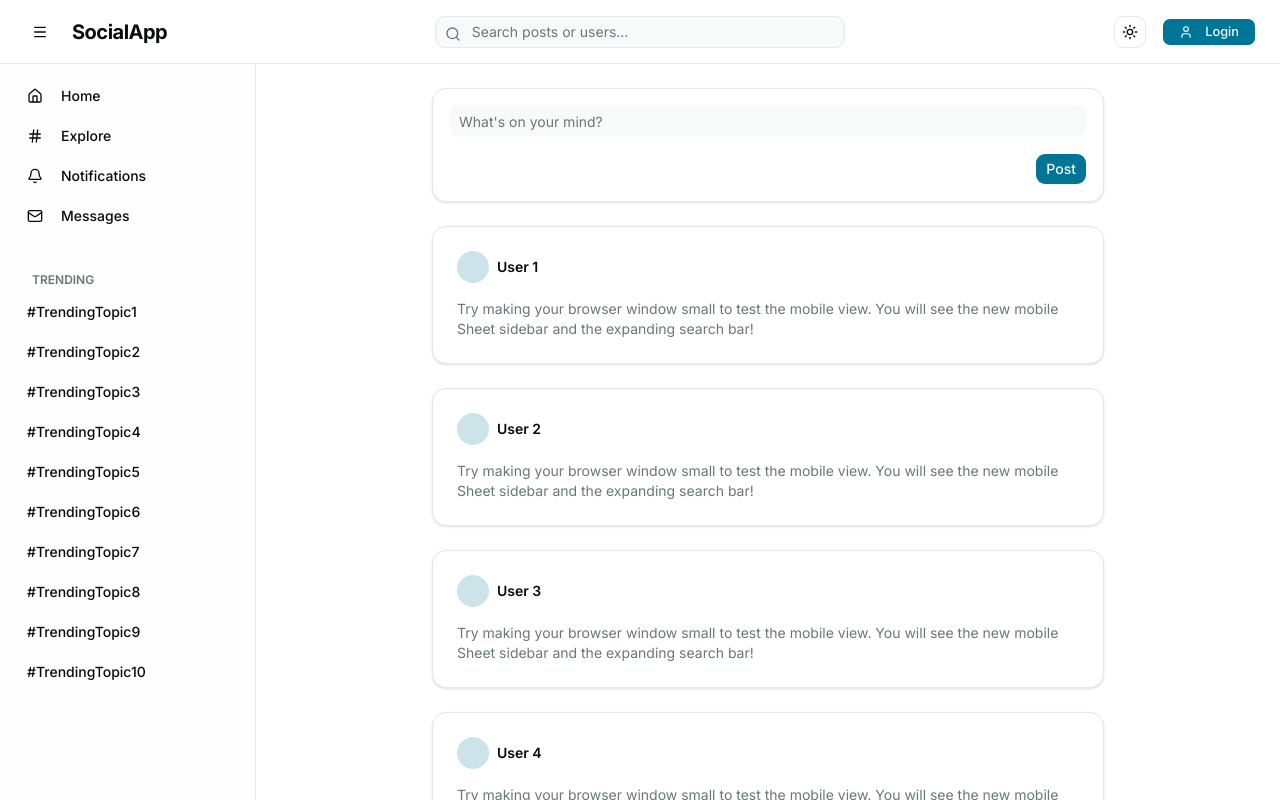
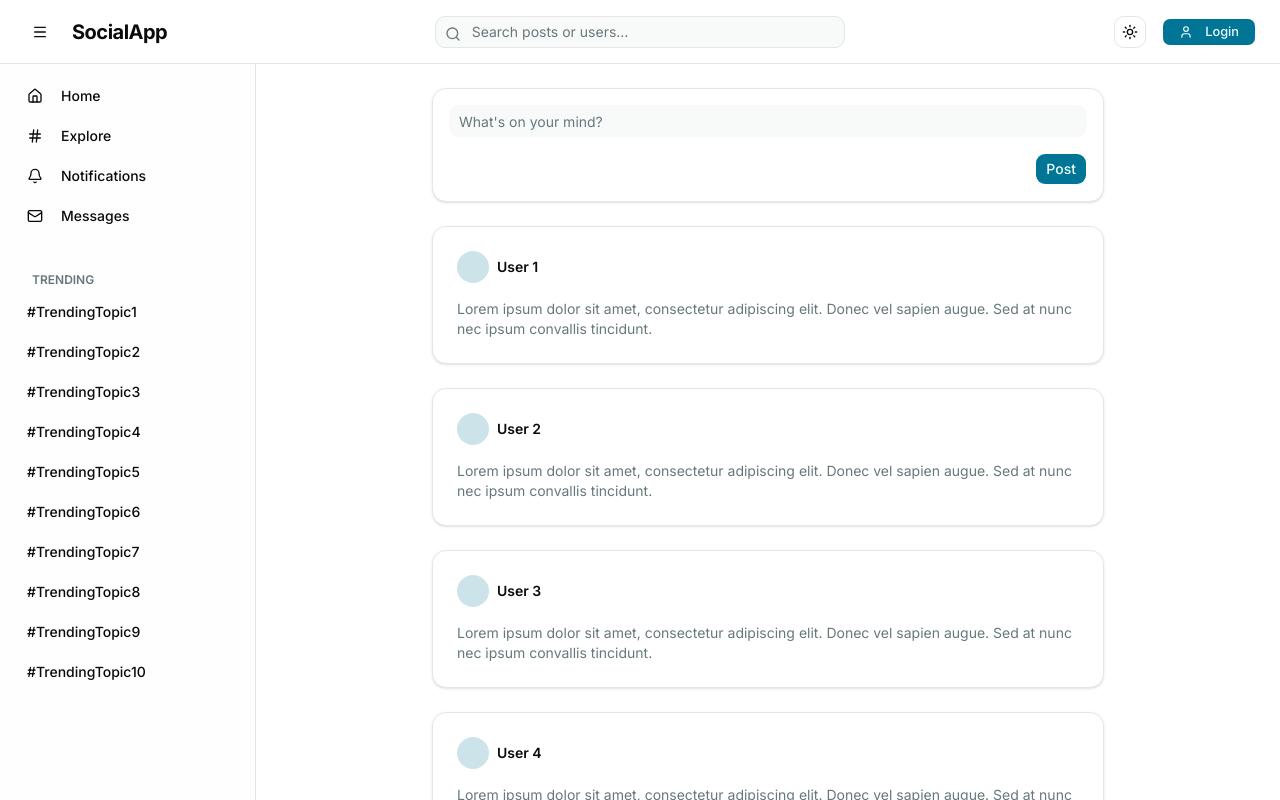
Before and after one commit to sametekinpolat/AreSocial, a Next.js app: page / in a window 1280 px wide. Built offline with nearby package versions, Linux system fonts and the light colour scheme.

Commit message:
#11 Placholder texts changed on index

```diff
--- a/src/app/page.tsx
+++ b/src/app/page.tsx
@@ -165,7 +165,7 @@ export default function HomePage() {
                     <div className="text-sm font-semibold">User {i + 1}</div>
                   </div>
                   <p className="mt-2 text-sm text-muted-foreground">
-                    Try making your browser window small to test the mobile view. You will see the new mobile Sheet sidebar and the expanding search bar!
+                    Lorem ipsum dolor sit amet, consectetur adipiscing elit. Donec vel sapien augue. Sed at nunc nec ipsum convallis tincidunt.
                   </p>
                 </div>
               ))}
```
